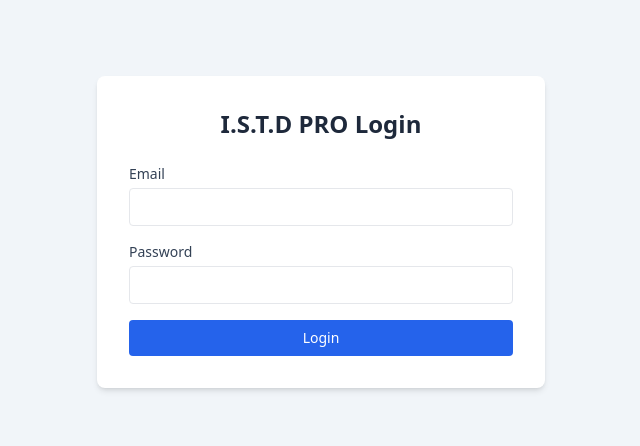
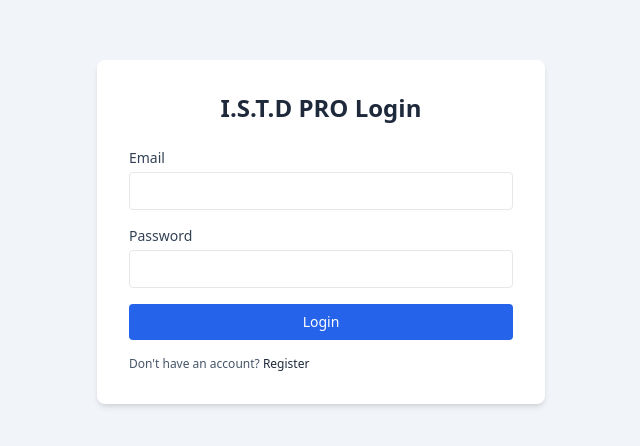
Before and after one commit to JuanSalda91/i.s.t.d-pro-client, a React (Vite) app: page /login in a window 1280 px wide. Shown: the part 168-614 px from the top of the page, without its empty margins (319-959 px from the left). Built offline with nearby package versions, Linux system fonts and the light colour scheme.

Commit message:
feat: Registration link added to redirect to registration page

```diff
--- a/src/pages/LoginPage.jsx
+++ b/src/pages/LoginPage.jsx
@@ -1,7 +1,8 @@
-import { useState } from 'react';
-import { useNavigate } from 'react-router-dom';
-import { authApi } from '../api/authApi.js'
-import { useAuth } from '../context/AuthContext.jsx';
+import { useState } from "react";
+import { useNavigate } from "react-router-dom";
+import { authApi } from "../api/authApi.js";
+import { useAuth } from "../context/AuthContext.jsx";
+import { Link } from "react-router-dom";
 
 /**
  * LoginPage
@@ -12,17 +13,17 @@ import { useAuth } from '../context/AuthContext.jsx';
  * - on success, stores toke+user via AuthContext and redirects to "/"
  */
 export default function LoginPage() {
-    const [email, setEmail] = useState('');
-    const [password, setPassword] = useState('');
+  const [email, setEmail] = useState("");
+  const [password, setPassword] = useState("");
   const [submitting, setSubmitting] = useState(false);
-    const [error, setError] = useState('');
+  const [error, setError] = useState("");
 
   const { login } = useAuth();
   const navigate = useNavigate();
 
   const handleSubmit = async (e) => {
     e.preventDefault();
-      setError('');
+    setError("");
     setSubmitting(true);
 
     try {
@@ -30,14 +31,14 @@ export default function LoginPage() {
 
       // Adjust these lines if your backend returns a different shape
       const token = res.data.token;
-        const refreshToken = res.data.refreshToken
+      const refreshToken = res.data.refreshToken;
       const user = res.data.user;
 
       login({ token, refreshToken, user });
-        navigate('/');
+      navigate("/");
     } catch (err) {
       const message =
-          err.response?.data?.message || 'Login failed. Please try again.';
+        err.response?.data?.message || "Login failed. Please try again.";
       setError(message);
     } finally {
       setSubmitting(false);
@@ -91,8 +92,17 @@ export default function LoginPage() {
             disabled={submitting}
             className="w-full bg-blue-600 hover:bg-blue-700 disabled:opacity-60 text-white rounded py-2 text-sm font-medium"
           >
-              {submitting ? 'Logging in...' : 'Login'}
+            {submitting ? "Logging in..." : "Login"}
           </button>
+          <p className="mt-4 text-xs text-slate-600">
+            Don&apos;t have an account?{" "}
+            <Link
+              to="/register"
+              className="text-slate-800 font-medium hover:underline"
+            >
+              Register
+            </Link>
+          </p>
         </form>
       </div>
     </div>
```
Lines whose indentation alone changed are shown as unchanged.
